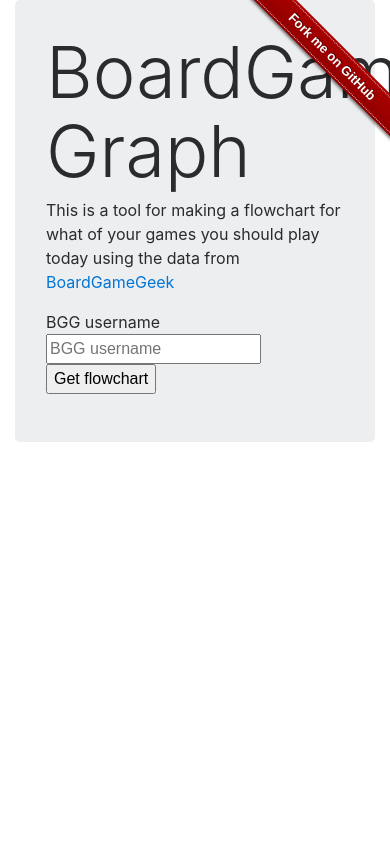
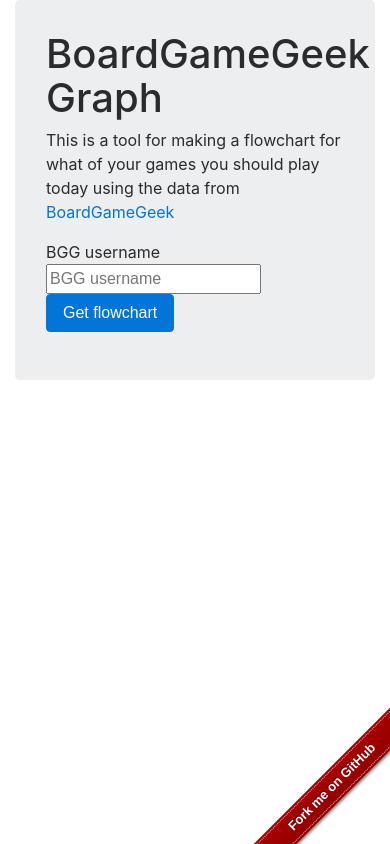
Before and after one commit to palfrey/bgg-graph, a Django app: page / in a window 390 px wide; the page is wider, and only the part inside the window is pictured. Run offline with Django 3.2, Linux system fonts and the light colour scheme; parts of the project's set-up code (start-up, migrations or seed data) failed here and were passed over; some libraries are stand-ins or nearby versions.

Commit message:
Improved mobile view

```diff
--- a/graph/templates/base.html
+++ b/graph/templates/base.html
@@ -3,6 +3,7 @@
 <html>
   <head>
     <title>{% block title %}BGG Graph{% endblock %}</title>
+    <meta name="viewport" content="width=device-width, initial-scale=1, shrink-to-fit=no">
     <link
       rel="stylesheet"
       href="https://maxcdn.bootstrapcdn.com/bootstrap/4.0.0-alpha.6/css/bootstrap.min.css"
@@ -42,7 +43,7 @@
     <link rel="stylesheet" href="{% static "gh-fork-ribbon.css" %}" />
   </head>
   <body>
-    <a class="github-fork-ribbon" href="https://github.com/palfrey/bgg-graph" title="Fork me on GitHub">Fork me on GitHub</a>
+    <a class="github-fork-ribbon right-bottom fixed" href="https://github.com/palfrey/bgg-graph" title="Fork me on GitHub">Fork me on GitHub</a>
      <div class="container-fluid">
      {% block content %}{% endblock %}
      </div>
--- a/graph/templates/index.html
+++ b/graph/templates/index.html
@@ -3,13 +3,13 @@
 {% block content %}
 <div class="jumbotron">
   <div class="container">
-    <h1 class="display-3">BoardGameGeek Graph</h1>
+    <h1>BoardGameGeek Graph</h1>
     <p>This is a tool for making a flowchart for what of your games you should play today using the data from <a href="https://boardgamegeek.com/">BoardGameGeek</a></p>
     <p>
       <form method="POST" action="/lookup/">
         {% csrf_token %}
         BGG username <input type="text" name="username" placeholder="BGG username" />
-        <input type="submit" value="Get flowchart" />
+        <button type="submit" class="btn btn-primary">Get flowchart</button>
       </form>
     </p>
   </div>
```
